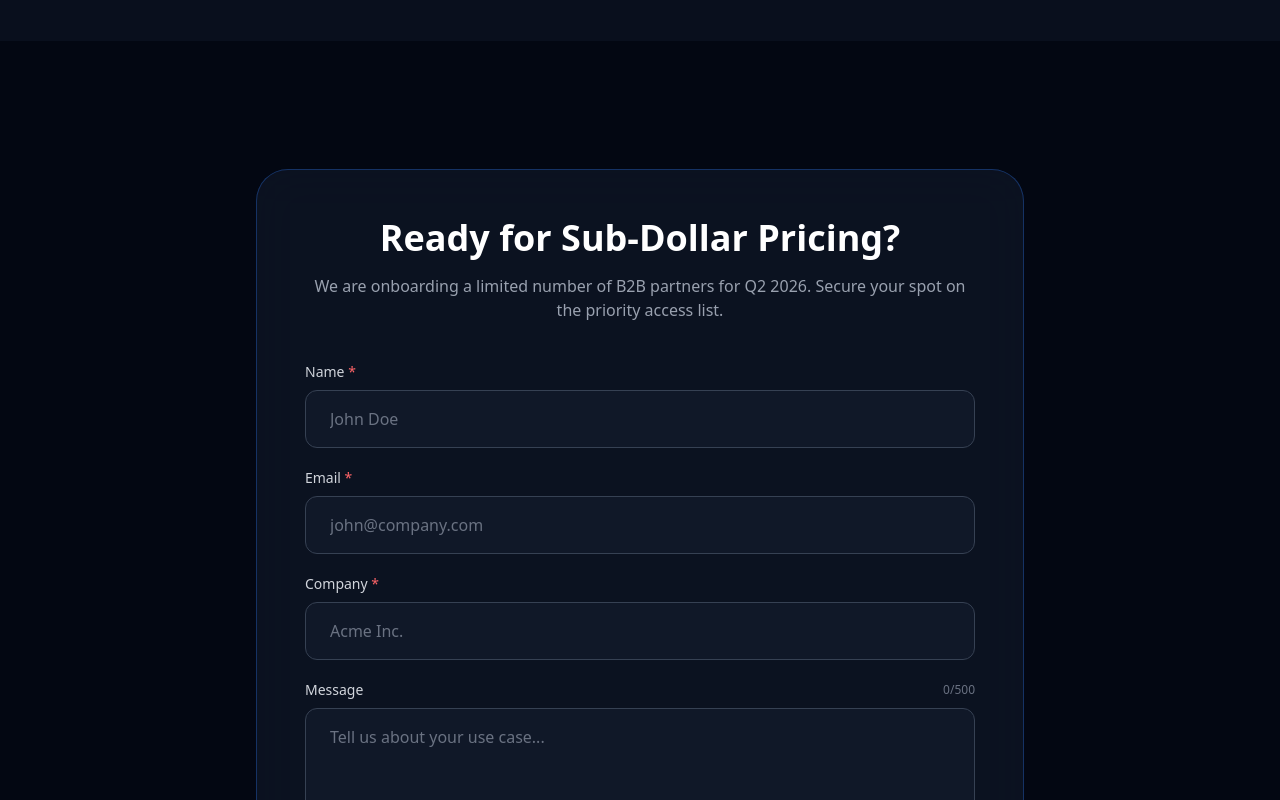
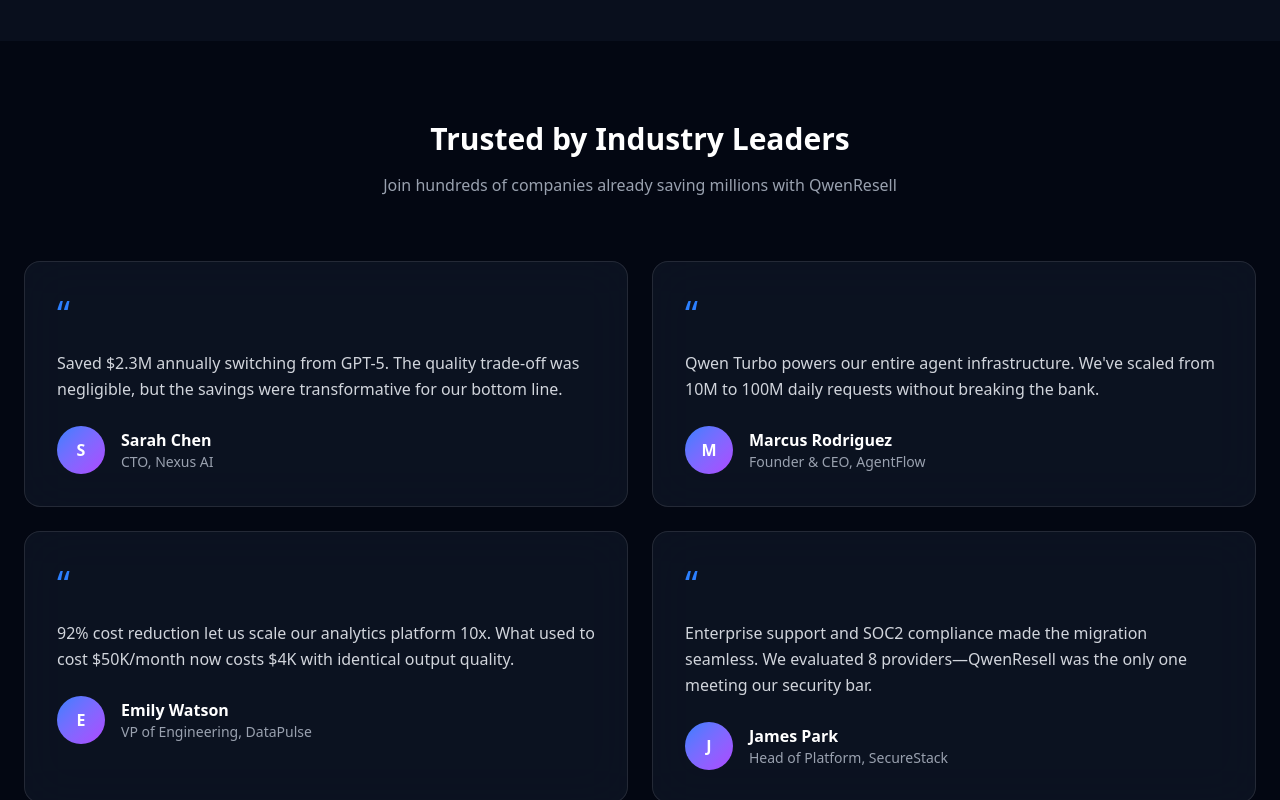
Before and after one commit to cclawbot/qwen-landing, a Next.js app: page / in a window 1280 px wide. Shown: the part 3000-3800 px from the top of the page. Built offline with nearby package versions, Linux system fonts and the light colour scheme.

Commit message:
feat: add testimonials social proof section
- Created Testimonials component with 4 customer quotes
- Added section between Features and Contact Form
- Responsive grid layout (1-2 columns)
- Dark theme matching existing styling
- All tests pass: lint, type-check, build

```diff
--- a/src/app/page.tsx
+++ b/src/app/page.tsx
@@ -2,6 +2,7 @@
 import "./globals.css";
 import PricingCalculator from "@/components/PricingCalculator";
 import ContactForm from "@/components/ContactForm";
+import Testimonials from "@/components/Testimonials";
 
 export const metadata: Metadata = {
   title: "QwenResell | Enterprise Qwen API Tokens",
@@ -193,6 +194,9 @@
         </div>
       </section>
 
+      {/* Testimonials Section */}
+      <Testimonials />
+
       {/* Contact Form */}
       <ContactForm />
 
--- /dev/null
+++ b/src/components/Testimonials.tsx
@@ -0,0 +1,78 @@
+"use client";
+
+interface Testimonial {
+  id: number;
+  quote: string;
+  name: string;
+  title: string;
+  company: string;
+}
+
+const testimonials: Testimonial[] = [
+  {
+    id: 1,
+    quote: "Saved $2.3M annually switching from GPT-5. The quality trade-off was negligible, but the savings were transformative for our bottom line.",
+    name: "Sarah Chen",
+    title: "CTO",
+    company: "Nexus AI",
+  },
+  {
+    id: 2,
+    quote: "Qwen Turbo powers our entire agent infrastructure. We've scaled from 10M to 100M daily requests without breaking the bank.",
+    name: "Marcus Rodriguez",
+    title: "Founder & CEO",
+    company: "AgentFlow",
+  },
+  {
+    id: 3,
+    quote: "92% cost reduction let us scale our analytics platform 10x. What used to cost $50K/month now costs $4K with identical output quality.",
+    name: "Emily Watson",
+    title: "VP of Engineering",
+    company: "DataPulse",
+  },
+  {
+    id: 4,
+    quote: "Enterprise support and SOC2 compliance made the migration seamless. We evaluated 8 providers—QwenResell was the only one meeting our security bar.",
+    name: "James Park",
+    title: "Head of Platform",
+    company: "SecureStack",
+  },
+];
+
+export default function Testimonials() {
+  return (
+    <section id="testimonials" className="container mx-auto px-6 py-20">
+      <div className="text-center mb-16">
+        <h2 className="text-3xl font-bold mb-4">Trusted by Industry Leaders</h2>
+        <p className="text-gray-400 max-w-2xl mx-auto">
+          Join hundreds of companies already saving millions with QwenResell
+        </p>
+      </div>
+
+      <div className="grid grid-cols-1 md:grid-cols-2 lg:grid-cols-2 gap-6">
+        {testimonials.map((testimonial) => (
+          <div
+            key={testimonial.id}
+            className="bg-[rgba(17,24,39,0.7)] rounded-2xl p-8 border border-[rgba(255,255,255,0.1)] backdrop-blur-xl hover:border-blue-500/30 transition-colors"
+          >
+            <div className="text-4xl text-blue-500 mb-4">&ldquo;</div>
+            <p className="text-gray-300 mb-6 leading-relaxed">
+              {testimonial.quote}
+            </p>
+            <div className="flex items-center gap-4">
+              <div className="w-12 h-12 bg-gradient-to-br from-blue-500 to-purple-500 rounded-full flex items-center justify-center text-white font-bold">
+                {testimonial.name.charAt(0)}
+              </div>
+              <div>
+                <div className="font-semibold text-white">{testimonial.name}</div>
+                <div className="text-sm text-gray-400">
+                  {testimonial.title}, {testimonial.company}
+                </div>
+              </div>
+            </div>
+          </div>
+        ))}
+      </div>
+    </section>
+  );
+}
```
Also changed, not shown: 1 other file (tests, documents, lock files or other folders).
